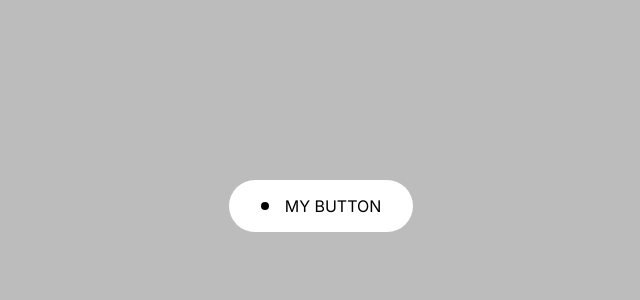
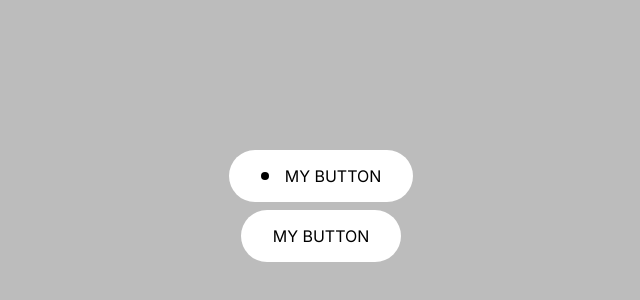
Before and after one commit to floriansimunek/Creative-Buttons, a React (Vite) app: page / in a window 1280 px wide. Shown: the part 194-494 px from the top of the page, without its empty margins (319-959 px from the left). Built offline with nearby package versions, Linux system fonts and the light colour scheme.

Commit message:
✨ Add Button2 component

```diff
--- a/src/App.jsx
+++ b/src/App.jsx
@@ -1,9 +1,11 @@
-import Button1 from './components/Button1/Button1';
+import Button1 from './components/Button1';
+import Button2 from './components/Button2';
 
 function App() {
   return (
     <main>
       <Button1 />
+      <Button2 />
     </main>
   );
 }
--- /dev/null
+++ b/src/components/Button2/Button2.jsx
@@ -0,0 +1,12 @@
+import styles from './Button2.module.css';
+
+function Button2() {
+  return (
+    <button className={styles.button}>
+      <p className={styles.mainText}>My Button</p>
+      <p className={styles.secondaryText}>My Button</p>
+    </button>
+  );
+}
+
+export default Button2;
--- /dev/null
+++ b/src/components/Button2/Button2.module.css
@@ -0,0 +1,44 @@
+.button {
+  padding: 1rem 2rem;
+  font-size: 1rem;
+  font-weight: normal;
+  text-transform: uppercase;
+  border-radius: 999px;
+  border: 0;
+  background-color: white;
+  display: flex;
+  flex-direction: column;
+  justify-content: center;
+  align-items: center;
+  gap: 1rem;
+  cursor: pointer;
+  overflow: hidden;
+  position: relative;
+}
+
+.button .mainText,
+.button .secondaryText {
+  transition: all 250ms cubic-bezier(0.39, 0.575, 0.565, 1);
+}
+
+.button:hover .mainText {
+  transform: translateY(-200%);
+}
+
+.button .secondaryText {
+  position: absolute;
+  top: 100%;
+  width: 100%;
+  height: 100%;
+  background-color: yellow;
+  border-radius: 50%;
+  display: flex;
+  justify-content: center;
+  align-items: center;
+  z-index: 1;
+}
+
+.button:hover .secondaryText {
+  top: 0;
+  border-radius: 0;
+}
--- /dev/null
+++ b/src/components/Button2/index.js
@@ -0,0 +1,3 @@
+import Button2 from './Button2';
+
+export default Button2;
--- a/src/index.css
+++ b/src/index.css
@@ -21,4 +21,5 @@ main {
   flex-direction: column;
   justify-content: center;
   align-items: center;
+  gap: 0.5rem;
 }
```
